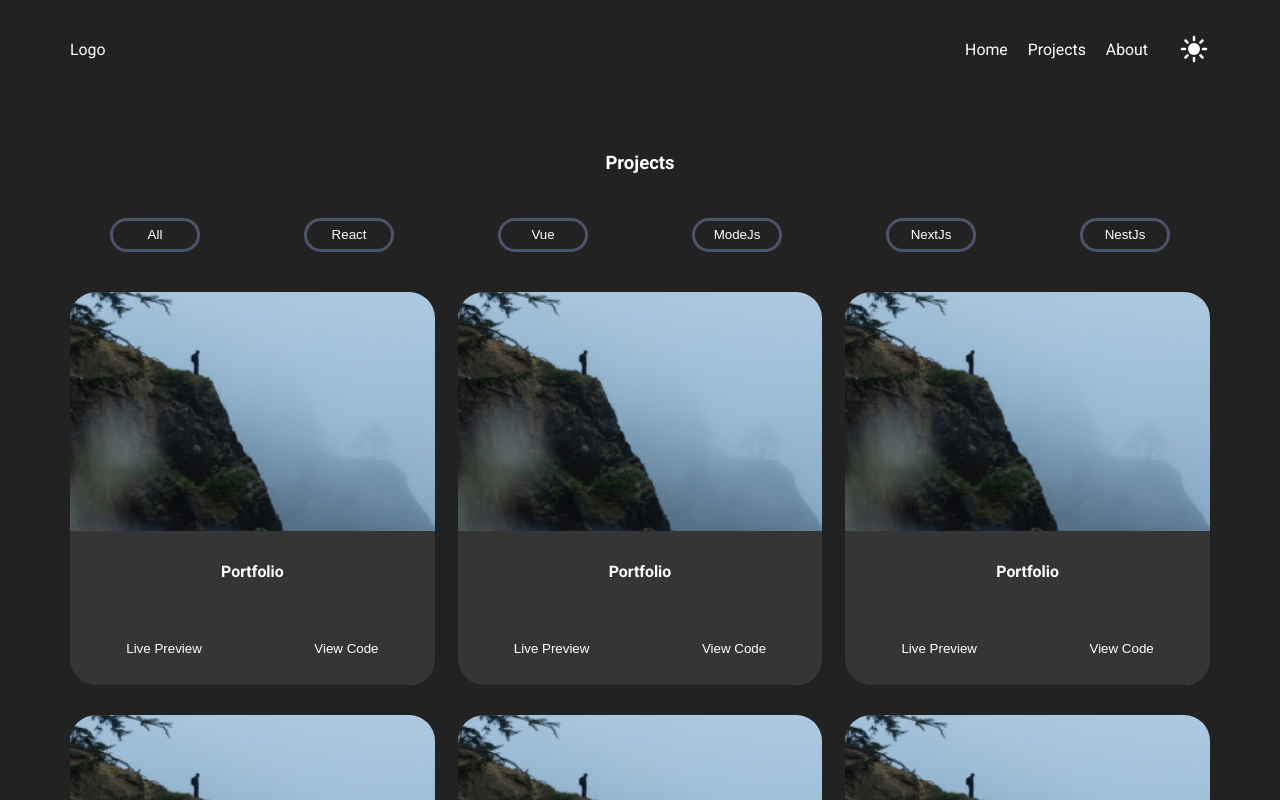
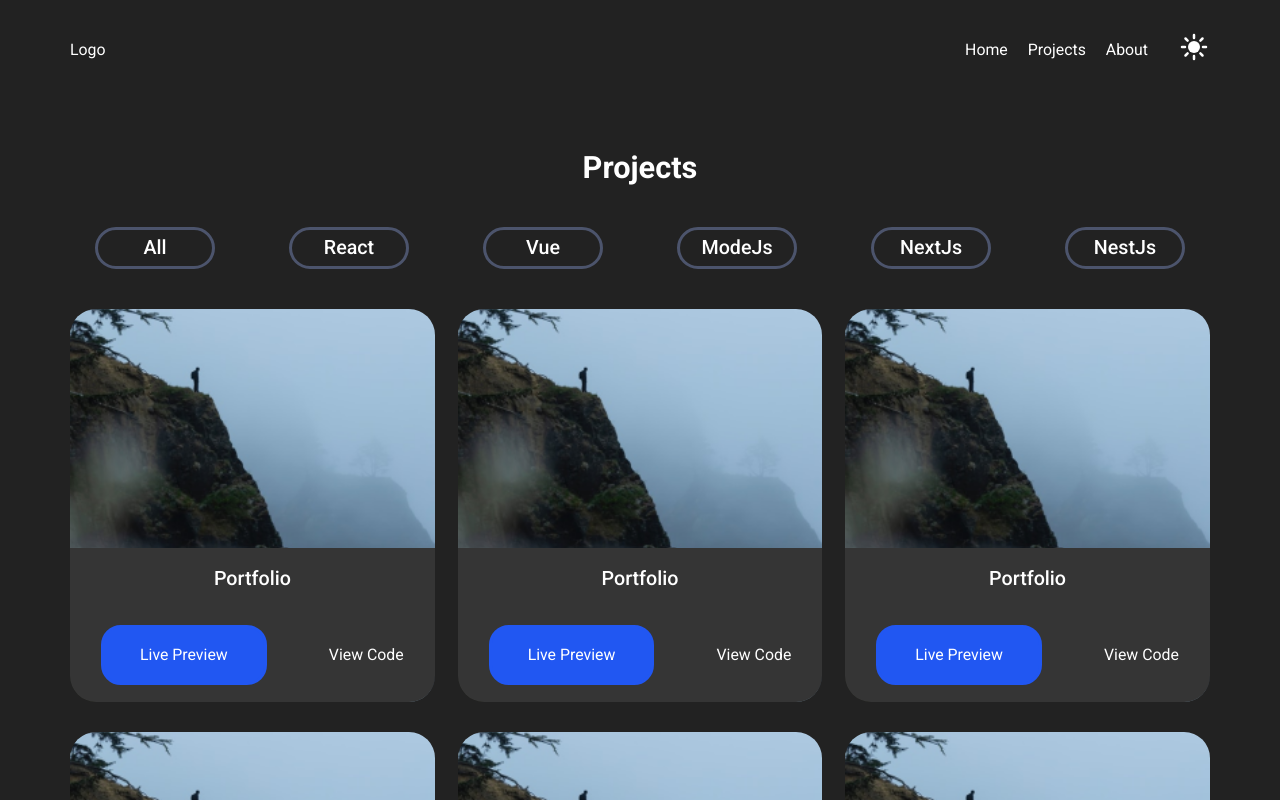
Before and after one commit to EndlessCod1ng/portfolio, a React app: page /projects in a window 1280 px wide. Shown: the top 800 px of the page. Built offline with nearby package versions, Linux system fonts and the light colour scheme; the HTML template or start-up script is replaced by a standard one.

Commit message:
md w/Bnnr,Prjcts,Stck

```diff
--- a/src/app/styles/index.css
+++ b/src/app/styles/index.css
@@ -10,5 +10,5 @@ body, .app {
   color: var(--primary-color);
   width: 100%;
   min-height: 100vh;
-  font: var(--font-sm);
+  font: var(--font-xs);
 }
--- a/src/app/styles/variables.scss
+++ b/src/app/styles/variables.scss
@@ -14,24 +14,25 @@
   --font-family-main: "Roboto", sans-serif;
 
   /* XXL: 60px -> 36px */
-    --fs-xxl: clamp(36px, 2.14vw + 29.1px, 60px);
+  --font-size-xxl: clamp(36px, 2.14vw + 29.1px, 60px);
+  --font-size-xxl: clamp(36px, 2.14vw + 29.1px, 60px);
   /* XL: 48px -> 30px */
-    --fs-xl: clamp(30px, 1.61vw + 24.8px, 48px);
+  --font-size-xl: clamp(30px, 1.61vw + 24.8px, 48px);
   /* LG: 32px -> 24px */
-    --fs-lg: clamp(24px, 0.71vw + 21.7px, 32px);
+  --font-size-lg: clamp(24px, 0.71vw + 21.7px, 32px);
   /* MD: 20px -> 18px */
-    --fs-md: clamp(18px, 0.18vw + 17.4px, 20px);
+  --font-size-md: clamp(18px, 0.18vw + 17.4px, 20px);
   /* SM: 16px -> 15px */
-    --fs-sm: clamp(15px, 0.09vw + 14.7px, 16px);
+  --font-size-sm: clamp(15px, 0.09vw + 14.7px, 16px);
   /* XS: 14px */
-    --fs-xs: 14px;
+  --font-size-xs: 14px;
 
-    --font-xxl: 700 var(--fs-xxl)/1.1 var(--font-family-main);
-    --font-xl: 700 var(--fs-xl)/1.15 var(--font-family-main);
-    --font-lg: 700 var(--fs-lg)/1.2 var(--font-family-main);
-    --font-md: 500 var(--fs-md)/1.4 var(--font-family-main);
-    --font-sm: 400 var(--fs-sm)/1.5 var(--font-family-main);
-    --font-xs: 400 var(--fs-xs)/1.5 var(--font-family-main);
+  --font-xxl: 700 var(--font-size-xxl)/1.1 var(--font-family-main);
+  --font-xl: 700 var(--font-size-xl)/1.15 var(--font-family-main);
+  --font-lg: 700 var(--font-size-lg)/1.2 var(--font-family-main);
+  --font-md: 500 var(--font-size-md)/1.4 var(--font-family-main);
+  --font-sm: 400 var(--font-size-sm)/1.5 var(--font-family-main);
+  --font-xs: 400 var(--font-size-xs)/1.5 var(--font-family-main);
 
   // Z-index
   --header-z-index: 1000;
--- a/src/shared/ui/AppButton/AppButton.module.scss
+++ b/src/shared/ui/AppButton/AppButton.module.scss
@@ -1,27 +1,42 @@
 .appButton {
   cursor: pointer;
   transition: all linear var(--transition-delay);
+  font: var(--font-sm);
+
 
   &.primary.clear {
     outline: none;
     border: none;
     background: none;
     color: inherit;
+    &:hover {
+      color: var(--accented-color);
+    }
   }
 
   &.primary.filled {
+    border: 3px solid var(--accented-color);
+    color: var(--primary-color);
     padding: 15px 36px;
+    background: var(--accented-color);
+    border-radius: 20px;
+
+    &:hover {
+      color: var(--accented-color);
+      background: var(--bg-color-inverted);
+    }
   }
 
   &.primary.outlined {
+    font: var(--font-md);
+
     border: 3px solid var(--button-outlined-color);
     background: var(--bg-color);
     color: var(--bg-color-inverted);
 
     border-radius: 67px;
-    padding: 14px 30px;
-    width: 90px;
-    height: 25px;
+    width: 120px;
+    height: 42px;
     display: flex;
     justify-content: center;
     align-items: center;
--- a/src/shared/ui/AppLink/AppLink.module.scss
+++ b/src/shared/ui/AppLink/AppLink.module.scss
@@ -3,6 +3,7 @@
   cursor: pointer;
   transition: all linear var(--transition-delay);
   text-decoration: none;
+  font: var(--font-sm);
 
   &.clear {
     outline: none;
--- a/src/shared/ui/AppText/AppText.module.scss
+++ b/src/shared/ui/AppText/AppText.module.scss
@@ -0,0 +1,3 @@
+.appText {
+  font: var(--font-xs);
+}
--- a/src/shared/ui/AppTitle/AppTitle.module.scss
+++ b/src/shared/ui/AppTitle/AppTitle.module.scss
@@ -2,8 +2,22 @@
   box-sizing: border-box;
 }
 
+h1 {
+  font: var(--font-xl);
+}
+
 h2 {
+  font: var(--font-xxl);
+
   &.accented {
     color: var(--accented-color);
   }
 }
+
+h3 {
+  font: var(--font-lg);
+}
+
+h4 {
+  font: var(--font-md);
+}
--- a/src/widgets/Banner/ui/Banner.tsx
+++ b/src/widgets/Banner/ui/Banner.tsx
@@ -6,6 +6,7 @@ import { AppButton } from "@/shared/ui/AppButton/AppButton"
 import { AppTitle } from "@/shared/ui/AppTitle/AppTitle"
 
 import Photo from "@/shared/assets/images/banner/photo.jpg"
+import { AppText } from "@/shared/ui/AppText/AppText"
 
 
 interface BannerProps {
@@ -35,7 +36,7 @@ export const Banner = (
               <AppTitle title="Viacheslav" TagName="h2" colorType="accented" />
             </div>
             <AppTitle title="Frontend Developer" TagName="h1" />
-            <div className={s.text}>Lorem ipsum dolor sit, amet consectetur adipisicing elit. Officia asperiores libero ut accusantium obcaecati quam aut nobis debitis sint sunt.</div>
+            <AppText TagName="p" text="Lorem ipsum dolor sit, amet consectetur adipisicing elit. Officia asperiores libero ut accusantium obcaecati quam aut nobis debitis sint sunt." />
             <div className={s.btns}>
               <AppLink variant="filled" to='/'>{"See projects"}</AppLink>
 
--- a/src/widgets/Projects/ui/Projects.tsx
+++ b/src/widgets/Projects/ui/Projects.tsx
@@ -29,7 +29,7 @@ export const Projects = (
             <div className={s.info}>
               <AppTitle TagName="h4" title={p.title} />
               <div className={s.links}>
-                <AppButton>{"Live Preview"}</AppButton>
+                <AppButton variant="filled">{"Live Preview"}</AppButton>
                 <AppButton>{"View Code"}</AppButton>
               </div>
             </div>
--- a/src/widgets/Stack/ui/Stack.tsx
+++ b/src/widgets/Stack/ui/Stack.tsx
@@ -24,7 +24,7 @@ export const Stack = (
       <AppTitle title={"Stack"} className={s.title} />
       <div className={s.icons}>
         {images.map((image, i) => (<div key={i} className={s.iconWrapper}>
-          {image.text}
+          <AppTitle TagName="h4" title={image.text} />
           <img className={s.icon} src={image.img} />
         </div>))}
       </div>
```
Lines whose indentation alone changed are shown as unchanged.
